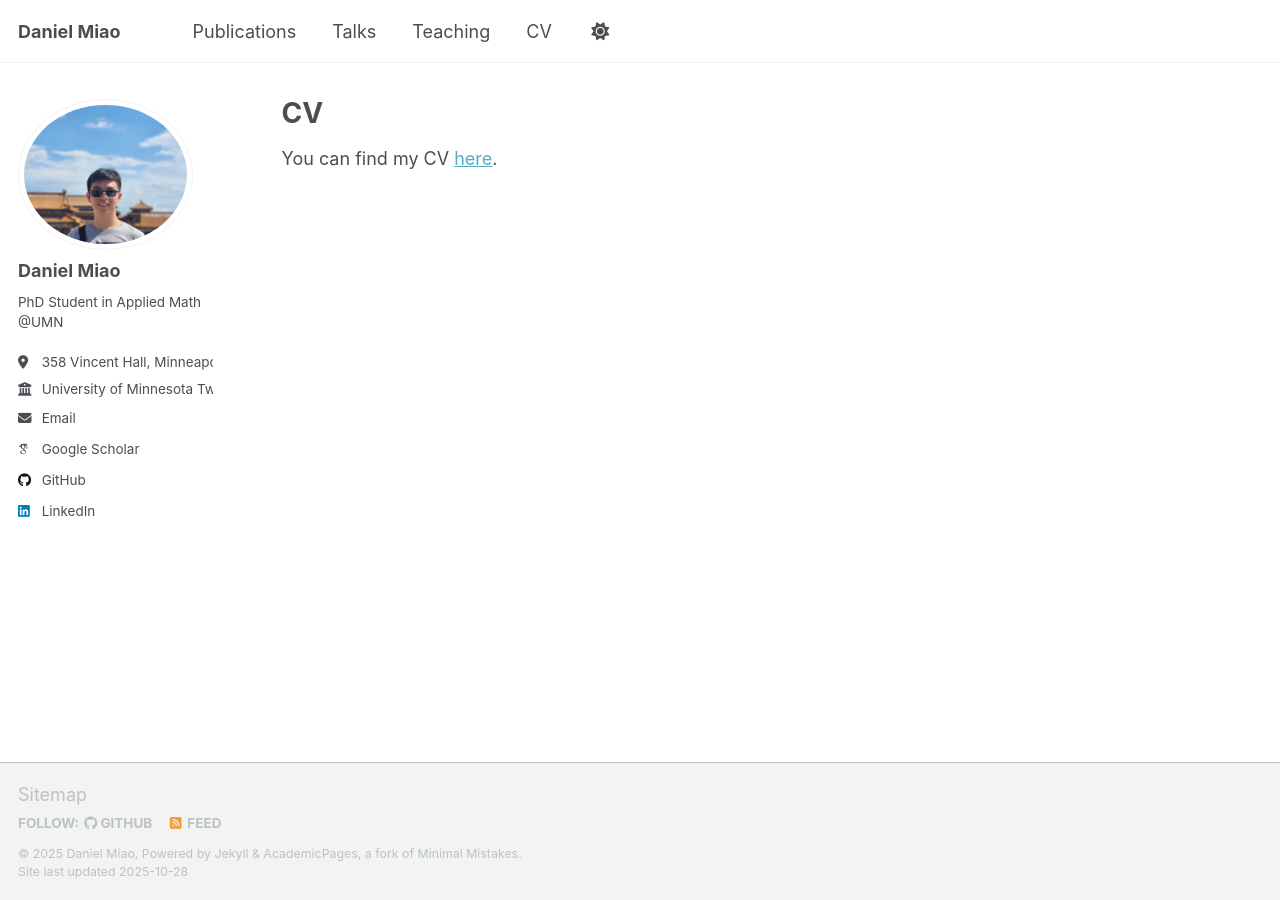
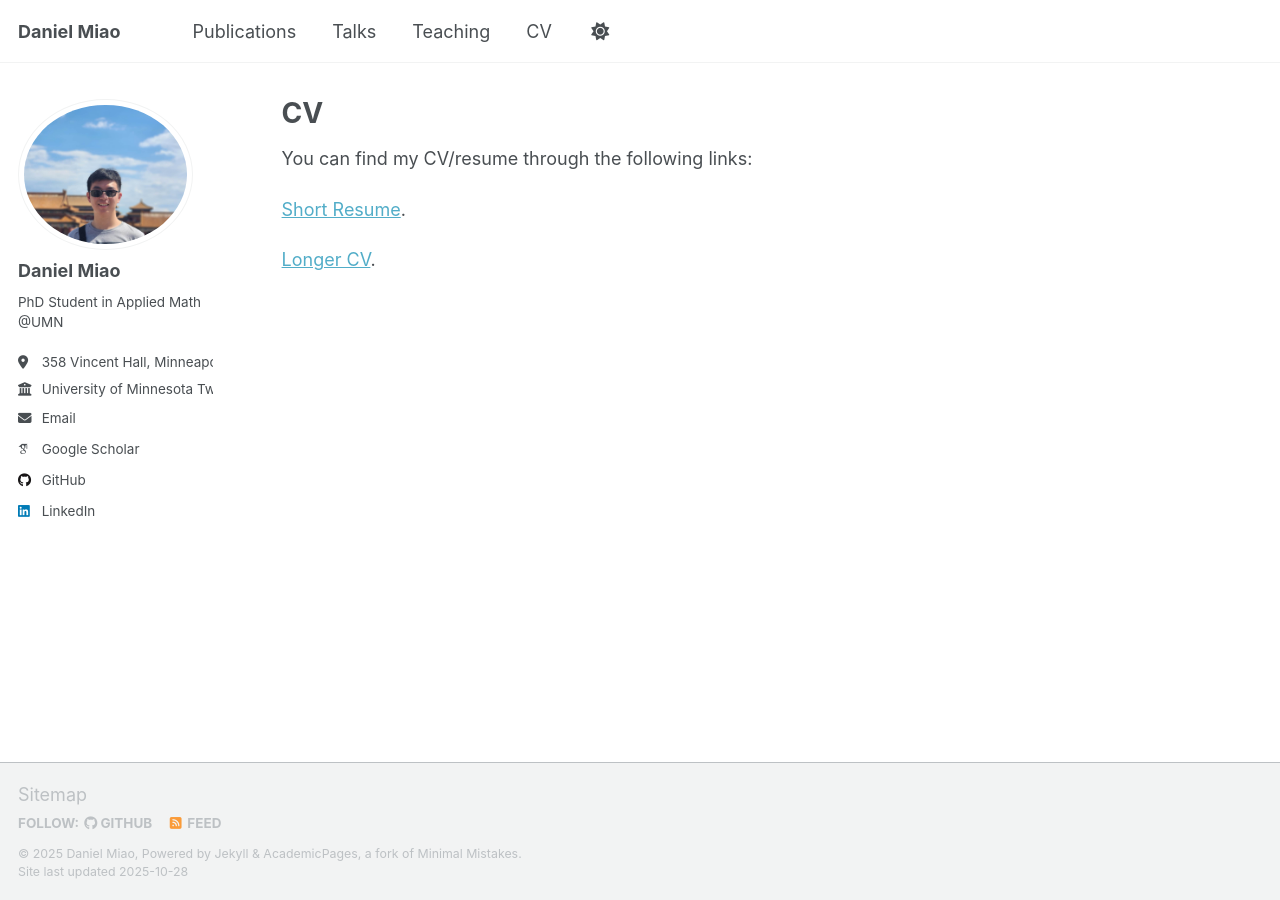
Before and after one commit to dmiao153/DanielMiao, a Jekyll site: the page built from _pages/cv.md, in a window 1280 px wide. Built offline with Jekyll 4.4.1, drawn with Linux system fonts in a browser that asks for light colours; some web fonts are replaced; a script that is not in the unit is left out.

Commit message:
Update cv.md

```diff
--- a/_pages/cv.md
+++ b/_pages/cv.md
@@ -9,4 +9,8 @@ redirect_from:
 
 {% include base_path %}
 
-You can find my CV [here](../assets/DanielCV.pdf).
+You can find my CV/resume through the following links:
+
+[Short Resume](https://drive.google.com/file/d/18CU_3X5T7uvSw7kmI6QRXz5W690bkrFV/view?usp=sharing).
+
+[Longer CV](https://drive.google.com/file/d/1yG376d954psXzRHjUEWq8QkeyoXHC_hl/view?usp=sharing).
```
